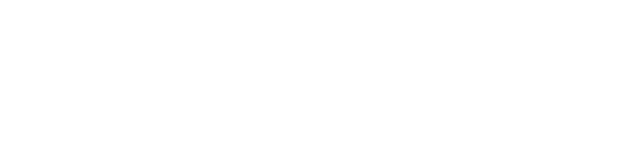
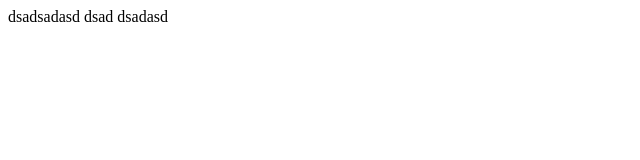
Before and after one commit to aluizsilva0/modulogit, a plain HTML site: page index.html in a window 1280 px wide. Shown: the whole page, without its empty margins (0-640 px from the left). Drawn offline with Linux system fonts and the light colour scheme.

Commit message:
Nova funcionalidade X

```diff
--- a/index.html
+++ b/index.html
@@ -4,6 +4,7 @@
 	<title>Pagina de teste</title>
 </head>
 <body>
-
+dsadsadasd dsad
+dsadasd
 </body>
 </html>
```
Also changed, not shown: 1 other file.
